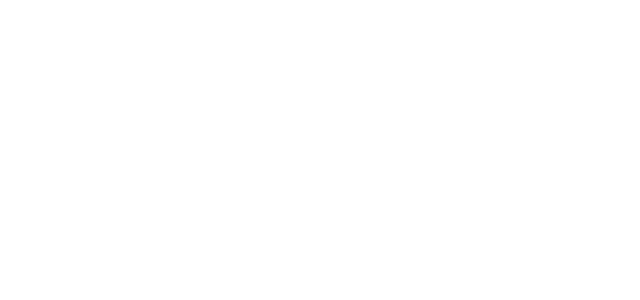
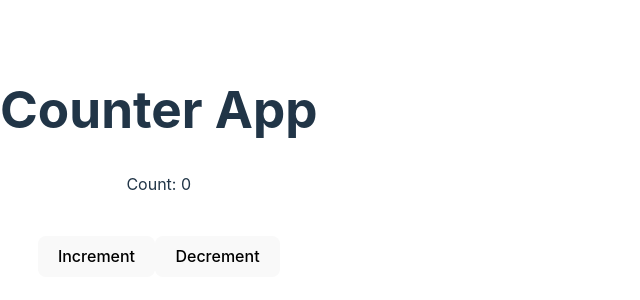
Before and after one commit to shahzebkhan7786/crio-fdt-intv, a React (Vite) app: page /xCounter in a window 1280 px wide. Before the commit this address had no page. Shown: the part 238-538 px from the top of the page, without its empty margins (0-640 px from the left). Built offline with nearby package versions, Linux system fonts and the light colour scheme.

Commit message:
created xCounter

```diff
--- a/src/App.jsx
+++ b/src/App.jsx
@@ -5,6 +5,7 @@
 import Countries from './countries/Countries'
 import Stopwatch from './Stopwatch/Stopwatch';
 import XDisplayName from './XDisplayName/XDisplayName';
+import XCounter from './XCounter/XCounter';
 
 function App() {
   const [count, setCount] = useState(0)
@@ -16,6 +17,7 @@
         <Route  path="xCountries" exact Component={()=><Countries />} />
         <Route  path="xStopwatch" exact Component={()=><Stopwatch />} />
         <Route  path="xDisplayName" exact Component={()=><XDisplayName />} />
+        <Route  path="xCounter" exact Component={()=><XCounter />} />
       </Routes>
     </BrowserRouter>
   )
--- /dev/null
+++ b/src/XCounter/XCounter.jsx
@@ -0,0 +1,23 @@
+import React, { useState } from 'react';
+
+const XCounter = () => {
+    const [count, setCount] = useState(0);
+
+    const handleIncrement = ()=>{
+        setCount(prev=> prev+1);
+    }
+    const handleDecrement = ()=>{
+        setCount(prev=> prev-1);
+    }
+    return (
+        <div>
+            <h1>Counter App</h1>
+            <p>Count: {count}</p>
+            <br/>
+            <button onClick={handleIncrement}>Increment</button>
+            <button onClick={handleDecrement}>Decrement</button>
+        </div>
+    );
+};
+
+export default XCounter;
```
